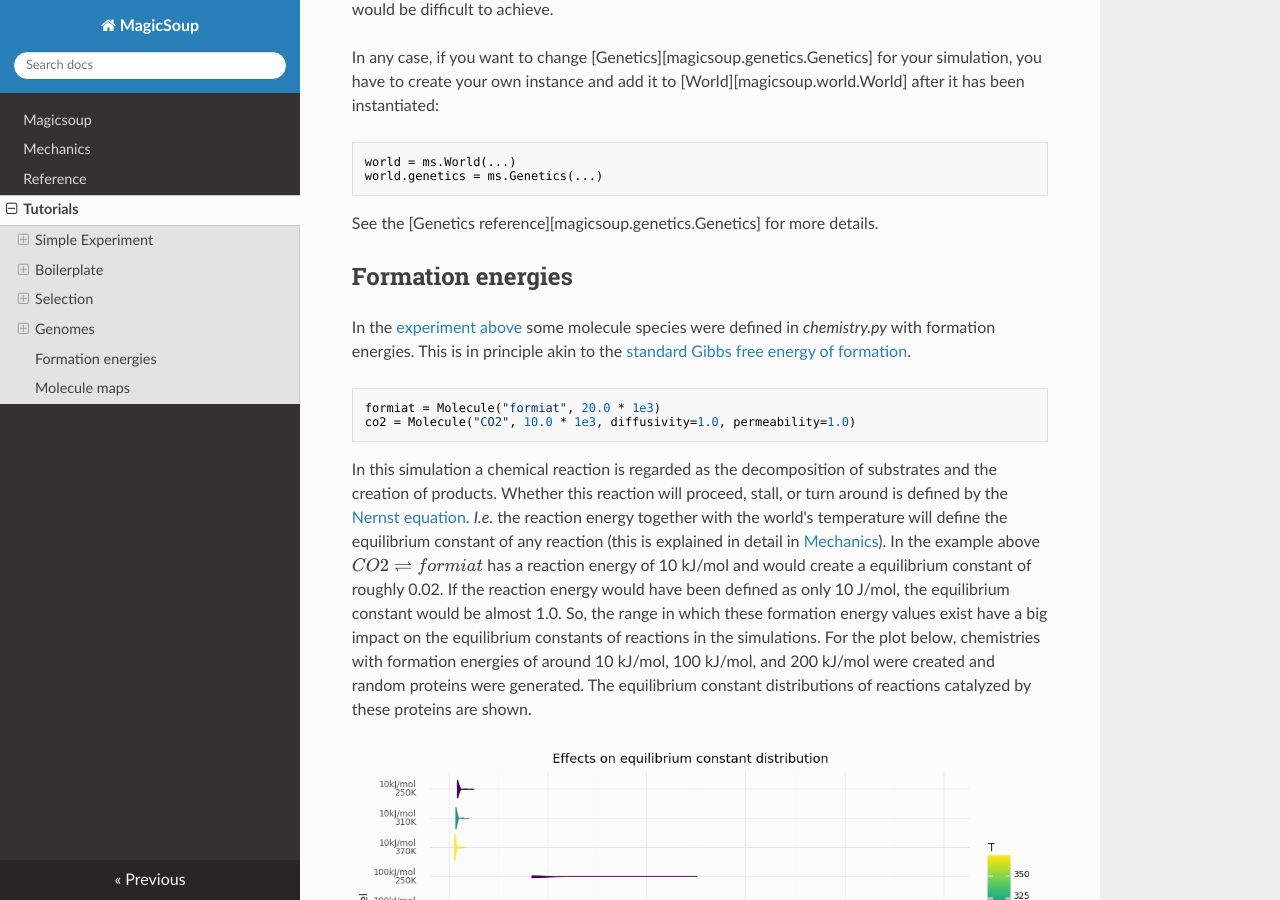
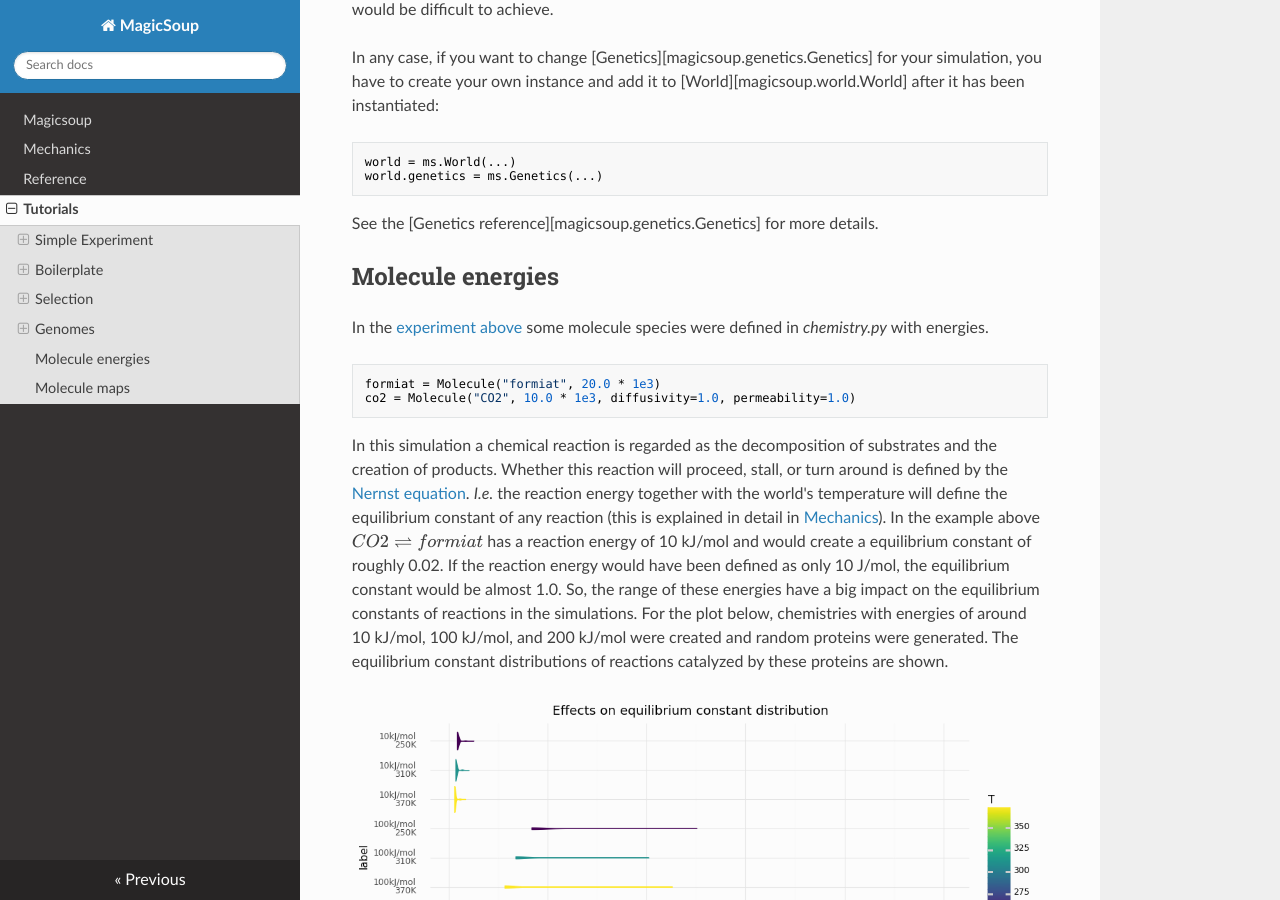
Before and after one commit to mRcSchwering/magic-soup, an MkDocs documentation site: the page built from docs/tutorials.md, in a window 1280 px wide and 900 px high, scrolled down 16074 px. Built offline with MkDocs 1.6.1, drawn with Linux system fonts in a browser that asks for light colours; nearby versions of some CDN libraries; formulas are drawn with MathJax 3; some of the changed text lies outside the part shown.

Commit message:
rm term formation energy

````diff
--- a/docs/tutorials.md
+++ b/docs/tutorials.md
@@ -65,10 +65,10 @@
 ]
 ```
 
-Each molecule species was created with a unique name and an energy of formation.
-This energy has effects on reaction energies (more on this in [Formation energies](#formation-energies)).
+Each molecule species was created with a unique name and an energy.
+This energy has effects on reaction energies (more on this in [Molecule energies](#molecule-energies)).
 Any number of molecules in this simulation is expressed in _mol_
-and for this energy of formation it makes sense to think of it in terms of _J/mol_.
+and for this energy it makes sense to think of it in terms of _J/mol_.
 So, here _ATP_ is defined with _100 kJ/mol_.
 Except for _CO2_ all defaults are kept.
 For _CO2_ permeability and diffusivity is increased to account for the fact that
@@ -798,10 +798,9 @@
 
 See the [Genetics reference][magicsoup.genetics.Genetics] for more details.
 
-## Formation energies
+## Molecule energies
 
-In the [experiment above](#simple-experiment) some molecule species were defined in _chemistry.py_ with formation energies.
-This is in principle akin to the [standard Gibbs free energy of formation](https://en.wikipedia.org/wiki/Standard_Gibbs_free_energy_of_formation).
+In the [experiment above](#simple-experiment) some molecule species were defined in _chemistry.py_ with energies.
 
 ```python
 formiat = Molecule("formiat", 20.0 * 1e3)
@@ -814,8 +813,8 @@
 (this is explained in detail in [Mechanics](./mechanics.md)).
 In the example above $CO2 \rightleftharpoons formiat$ has a reaction energy of 10 kJ/mol and would create a equilibrium constant of roughly 0.02.
 If the reaction energy would have been defined as only 10 J/mol, the equilibrium constant would be almost 1.0.
-So, the range in which these formation energy values exist have a big impact on the equilibrium constants of reactions in the simulations.
-For the plot below, chemistries with formation energies of around 10 kJ/mol, 100 kJ/mol, and 200 kJ/mol were created and
+So, the range of these energies have a big impact on the equilibrium constants of reactions in the simulations.
+For the plot below, chemistries with energies of around 10 kJ/mol, 100 kJ/mol, and 200 kJ/mol were created and
 random proteins were generated. The equilibrium constant distributions of reactions catalyzed by these proteins are shown.
 
 ![](img/equilibrium_constants.png)
````
Also changed, not shown: README.md (+2 -2 lines), docs/index.md (+2 -2 lines), docs/mechanics.md (+1 -2 lines), docs/img/drawings.svg (added), 2 other files.
